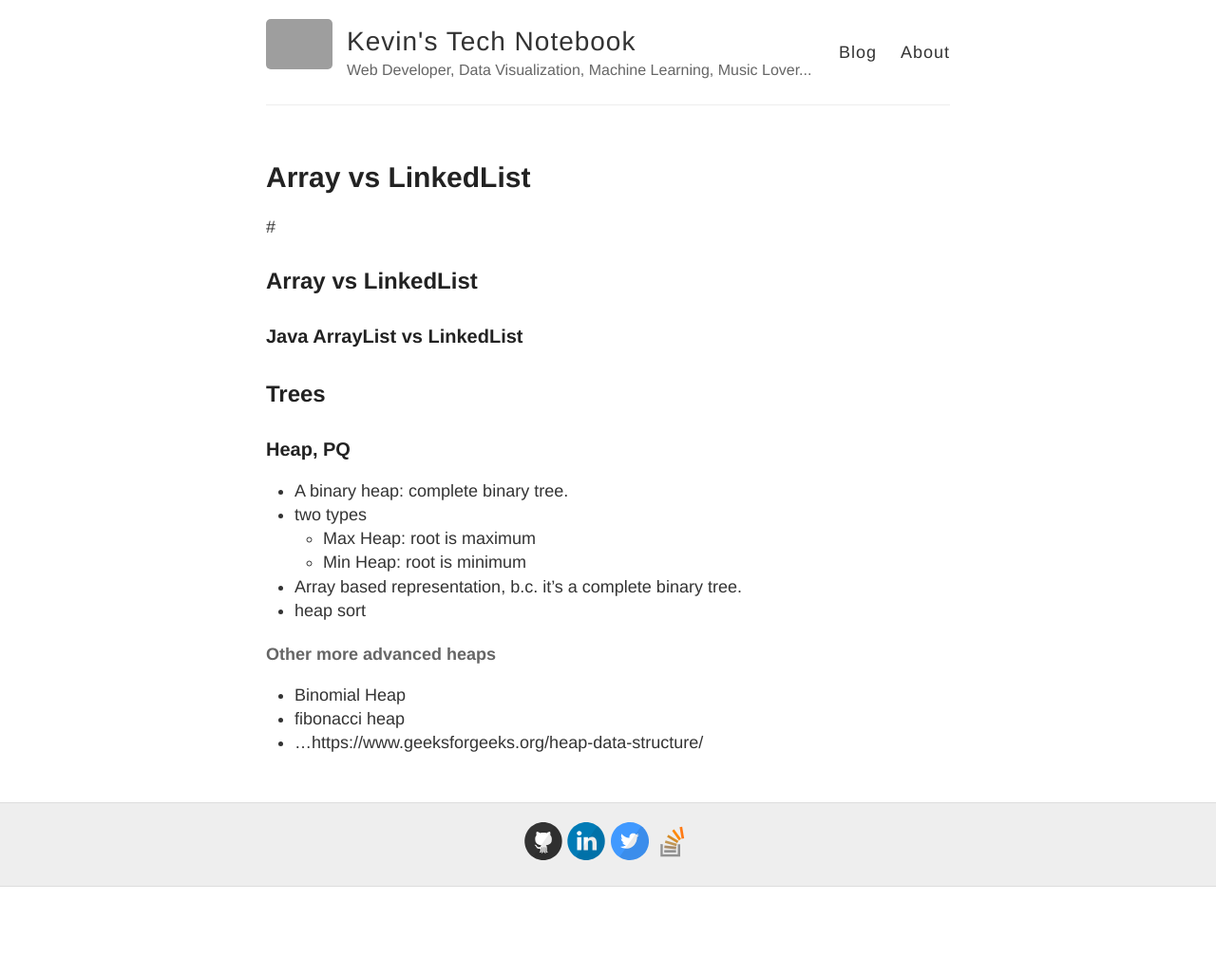
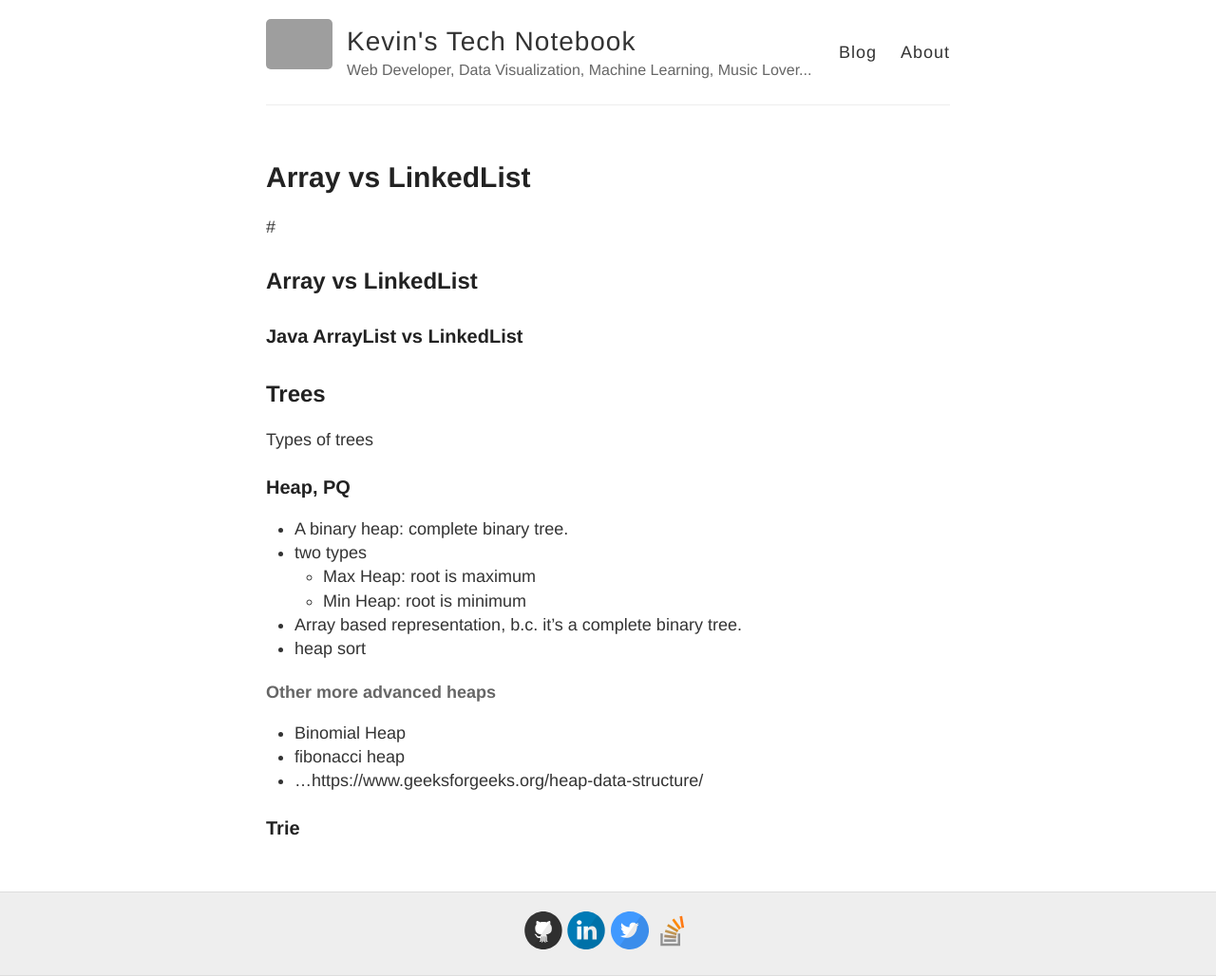
Before and after one commit to KevKeyingLi/KevKeyingLi.github.io, a Jekyll site: the page built from preps/algos/Data Structure Checklist.md, in a window 1280 px wide. Shown: the whole page at 95% size. Built offline with Jekyll 4.4.1, drawn with Linux system fonts in a browser that asks for light colours; our own code applies the rules of GitHub Pages for plain Markdown files; before the commit the page ends 934 px from its top, so only the background shows below that; grey boxes are pictures that could not be loaded.

Commit message:
Update note

```diff
--- a/preps/algos/Data Structure Checklist.md
+++ b/preps/algos/Data Structure Checklist.md
@@ -5,6 +5,8 @@
 ### Java ArrayList vs LinkedList
 
 ## Trees
+Types of trees
+
 
 ### Heap, PQ
 * A binary heap: complete binary tree.
@@ -18,3 +20,6 @@
 * Binomial Heap
 * fibonacci heap
 * ...https://www.geeksforgeeks.org/heap-data-structure/
+
+
+### Trie
```
